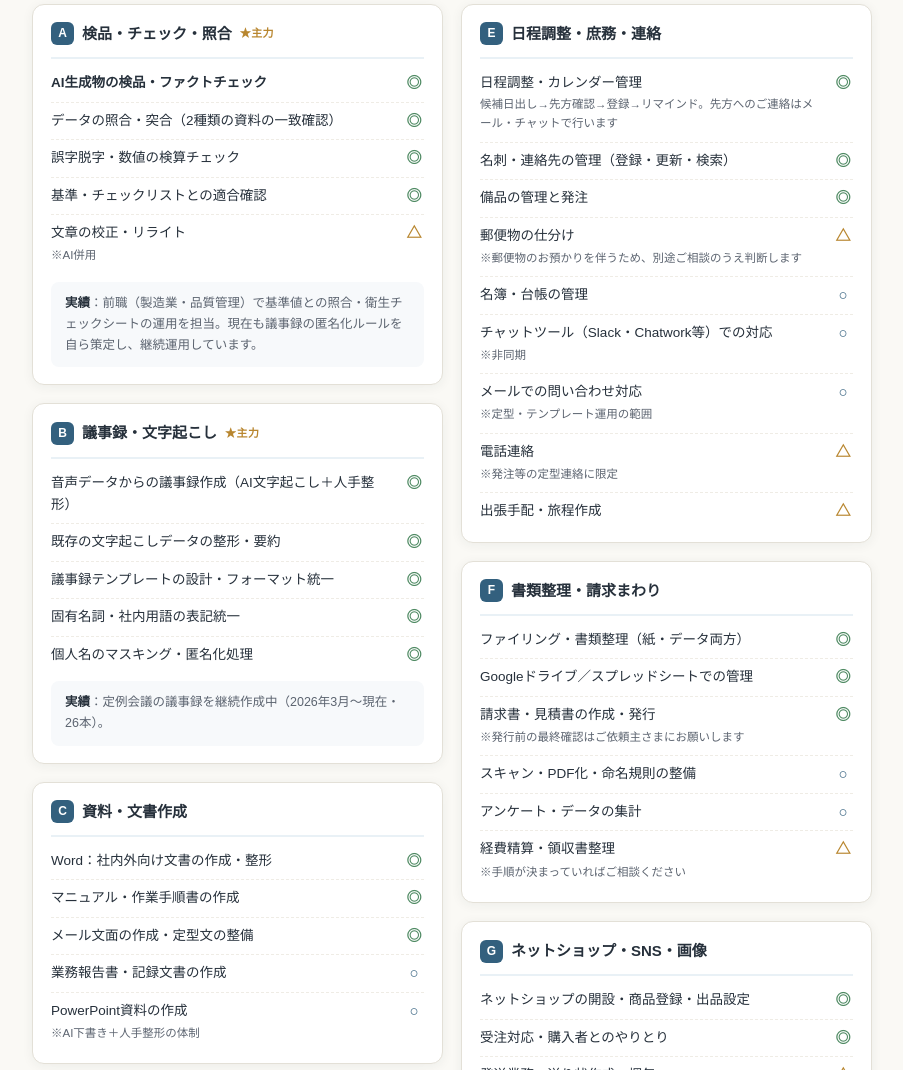
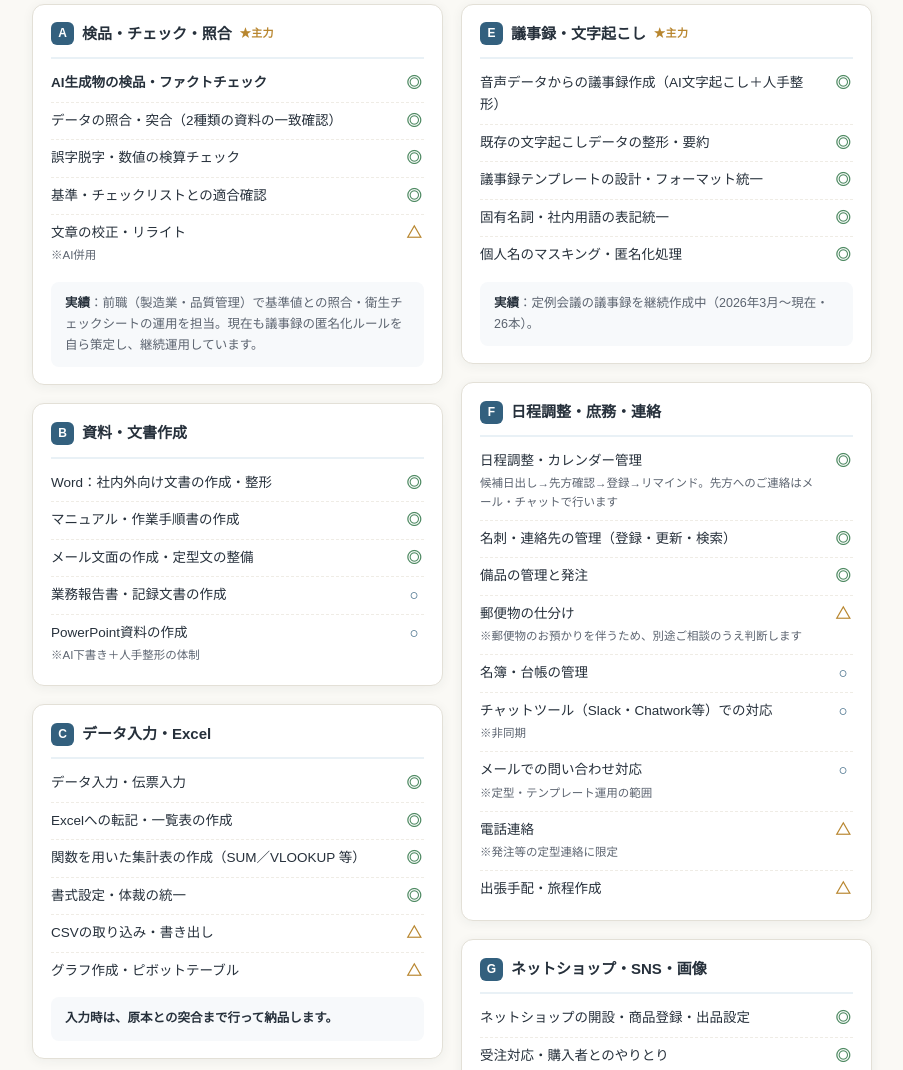
Before and after one commit to yururi-apps/hatanomi-works, a plain HTML site: page index.html in a window 1280 px wide. Shown: the part 2354-3424 px from the top of the page, without its empty margins (188-1091 px from the left). Drawn offline with Linux system fonts and the light colour scheme.

Commit message:
Add files via upload

```diff
--- a/index.html
+++ b/index.html
@@ -171,7 +171,11 @@
   .step-note{margin:11px 0 0;font-size:13px;color:var(--sub);}
 
   /* ===== サービスカード ===== */
-  .svc{column-count:2;column-gap:18px;margin-top:16px;}
+  /* 左右の列を明示的に作る（自動の段組は高さで勝手に入れ替わるため使わない）
+     Zの法則：左列の先頭＝A検品／右列の先頭＝E議事録（どちらも★主力） */
+  .svc{display:flex;gap:18px;align-items:flex-start;margin-top:16px;}
+  .svc-col{flex:1 1 0;min-width:0;}
+  .svc-col .svc-card{display:block;}
   .svc-card{
     background:var(--card);border:1px solid var(--line);border-radius:12px;
     padding:16px 18px 17px;box-shadow:var(--shadow);
@@ -265,7 +269,7 @@
   .totop.show{display:flex;}
 
   @media (max-width:820px){
-    .svc{column-count:1;}
+    .svc{display:block;}
     .svc-card{margin-bottom:14px;}
   }
   @media (max-width:640px){
@@ -287,7 +291,7 @@
     body{background:#fff;}
     .totop,.fillnote{display:none !important;}
     .hero{background:#fff;}
-    .svc{column-count:2;}
+    .svc{display:flex;}
     .svc-card,.card,section{break-inside:avoid;}
   }
 </style>
@@ -441,6 +445,8 @@
 
     <div class="svc">
 
+      <div class="svc-col">
+
       <div class="svc-card">
         <div class="svc-head"><span class="tag">A</span>検品・チェック・照合<span class="star">★主力</span></div>
         <ul class="svc-list">
@@ -456,19 +462,7 @@
       </div>
 
       <div class="svc-card">
-        <div class="svc-head"><span class="tag">B</span>議事録・文字起こし<span class="star">★主力</span></div>
-        <ul class="svc-list">
-          <li><span>音声データからの議事録作成（AI文字起こし＋人手整形）</span><span class="mk c-ok">◎</span></li>
-          <li><span>既存の文字起こしデータの整形・要約</span><span class="mk c-ok">◎</span></li>
-          <li><span>議事録テンプレートの設計・フォーマット統一</span><span class="mk c-ok">◎</span></li>
-          <li><span>固有名詞・社内用語の表記統一</span><span class="mk c-ok">◎</span></li>
-          <li><span>個人名のマスキング・匿名化処理</span><span class="mk c-ok">◎</span></li>
-        </ul>
-        <div class="svc-note"><b>実績</b>：定例会議の議事録を継続作成中（2026年3月〜現在・26本）。</div>
-      </div>
-
-      <div class="svc-card">
-        <div class="svc-head"><span class="tag">C</span>資料・文書作成</div>
+        <div class="svc-head"><span class="tag">B</span>資料・文書作成</div>
         <ul class="svc-list">
           <li><span>Word：社内外向け文書の作成・整形</span><span class="mk c-ok">◎</span></li>
           <li><span>マニュアル・作業手順書の作成</span><span class="mk c-ok">◎</span></li>
@@ -479,7 +473,7 @@
       </div>
 
       <div class="svc-card">
-        <div class="svc-head"><span class="tag">D</span>データ入力・Excel</div>
+        <div class="svc-head"><span class="tag">C</span>データ入力・Excel</div>
         <ul class="svc-list">
           <li><span>データ入力・伝票入力</span><span class="mk c-ok">◎</span></li>
           <li><span>Excelへの転記・一覧表の作成</span><span class="mk c-ok">◎</span></li>
@@ -492,7 +486,33 @@
       </div>
 
       <div class="svc-card">
-        <div class="svc-head"><span class="tag">E</span>日程調整・庶務・連絡</div>
+        <div class="svc-head"><span class="tag">D</span>書類整理・請求まわり</div>
+        <ul class="svc-list">
+          <li><span>ファイリング・書類整理（紙・データ両方）</span><span class="mk c-ok">◎</span></li>
+          <li><span>Googleドライブ／スプレッドシートでの管理</span><span class="mk c-ok">◎</span></li>
+          <li><span>請求書・見積書の作成・発行<br><small>※発行前の最終確認はご依頼主さまにお願いします</small></span><span class="mk c-ok">◎</span></li>
+          <li><span>スキャン・PDF化・命名規則の整備</span><span class="mk c-ai">○</span></li>
+          <li><span>アンケート・データの集計</span><span class="mk c-ai">○</span></li>
+          <li><span>経費精算・領収書整理<br><small>※手順が決まっていればご相談ください</small></span><span class="mk c-cond">△</span></li>
+        </ul>
+      </div>
+      </div>
+
+      <div class="svc-col">
+      <div class="svc-card">
+        <div class="svc-head"><span class="tag">E</span>議事録・文字起こし<span class="star">★主力</span></div>
+        <ul class="svc-list">
+          <li><span>音声データからの議事録作成（AI文字起こし＋人手整形）</span><span class="mk c-ok">◎</span></li>
+          <li><span>既存の文字起こしデータの整形・要約</span><span class="mk c-ok">◎</span></li>
+          <li><span>議事録テンプレートの設計・フォーマット統一</span><span class="mk c-ok">◎</span></li>
+          <li><span>固有名詞・社内用語の表記統一</span><span class="mk c-ok">◎</span></li>
+          <li><span>個人名のマスキング・匿名化処理</span><span class="mk c-ok">◎</span></li>
+        </ul>
+        <div class="svc-note"><b>実績</b>：定例会議の議事録を継続作成中（2026年3月〜現在・26本）。</div>
+      </div>
+
+      <div class="svc-card">
+        <div class="svc-head"><span class="tag">F</span>日程調整・庶務・連絡</div>
         <ul class="svc-list">
           <li><span>日程調整・カレンダー管理<br><small>候補日出し→先方確認→登録→リマインド。先方へのご連絡はメール・チャットで行います</small></span><span class="mk c-ok">◎</span></li>
           <li><span>名刺・連絡先の管理（登録・更新・検索）</span><span class="mk c-ok">◎</span></li>
@@ -503,18 +523,6 @@
           <li><span>メールでの問い合わせ対応<br><small>※定型・テンプレート運用の範囲</small></span><span class="mk c-ai">○</span></li>
           <li><span>電話連絡<br><small>※発注等の定型連絡に限定</small></span><span class="mk c-cond">△</span></li>
           <li><span>出張手配・旅程作成</span><span class="mk c-cond">△</span></li>
-        </ul>
-      </div>
-
-      <div class="svc-card">
-        <div class="svc-head"><span class="tag">F</span>書類整理・請求まわり</div>
-        <ul class="svc-list">
-          <li><span>ファイリング・書類整理（紙・データ両方）</span><span class="mk c-ok">◎</span></li>
-          <li><span>Googleドライブ／スプレッドシートでの管理</span><span class="mk c-ok">◎</span></li>
-          <li><span>請求書・見積書の作成・発行<br><small>※発行前の最終確認はご依頼主さまにお願いします</small></span><span class="mk c-ok">◎</span></li>
-          <li><span>スキャン・PDF化・命名規則の整備</span><span class="mk c-ai">○</span></li>
-          <li><span>アンケート・データの集計</span><span class="mk c-ai">○</span></li>
-          <li><span>経費精算・領収書整理<br><small>※手順が決まっていればご相談ください</small></span><span class="mk c-cond">△</span></li>
         </ul>
       </div>
 
@@ -549,6 +557,7 @@
           ▶ 公開中のアプリ（一部）：
           <a href="https://yururi-apps.github.io/tameko/demo.html">ためコ</a>／<a href="https://yururi-apps.github.io/tamapace/?demo=1">たまぺーす</a>／<a href="https://yururi-apps.github.io/otsukimi/demo.html">おつきみ</a>／<a href="https://yururi-apps.github.io/tomoshibi/?demo=1">ともしび</a>／<a href="https://yururi-apps.github.io/boken-yoteihyou/demo.html">冒険予定表</a>／<a href="https://yururi-apps.github.io/study-words/">専門用語学習帳</a>
         </div>
+      </div>
       </div>
 
     </div>
```
